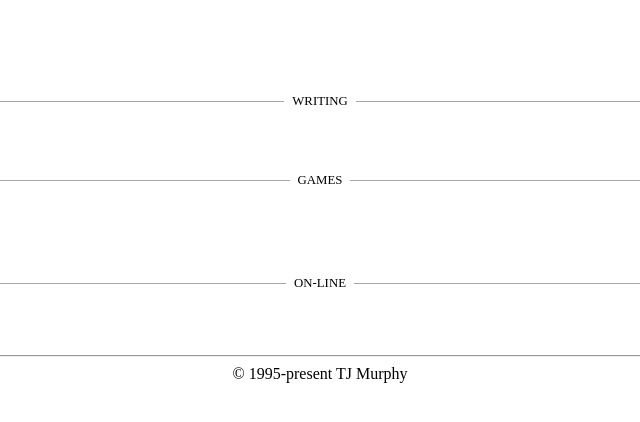
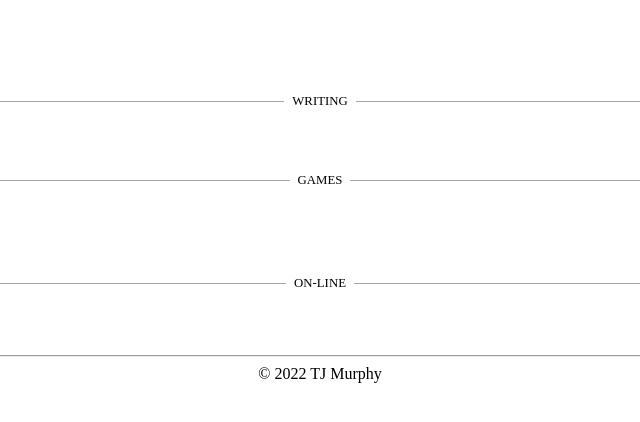
Before and after one commit to teej/teejm.com, a website: page dist/index.html in a window 1280 px wide. Shown: the full height of the page, 320-960 px from the left. Drawn offline with Linux system fonts and the light colour scheme.

Commit message:
copyright before was weird

```diff
--- a/dist/index.html
+++ b/dist/index.html
@@ -83,7 +83,7 @@
 
   <hr />
   <footer>
-    &copy; 1995-present TJ Murphy
+    &copy; 2022 TJ Murphy
   </footer>
 </body>
 </html>
```
